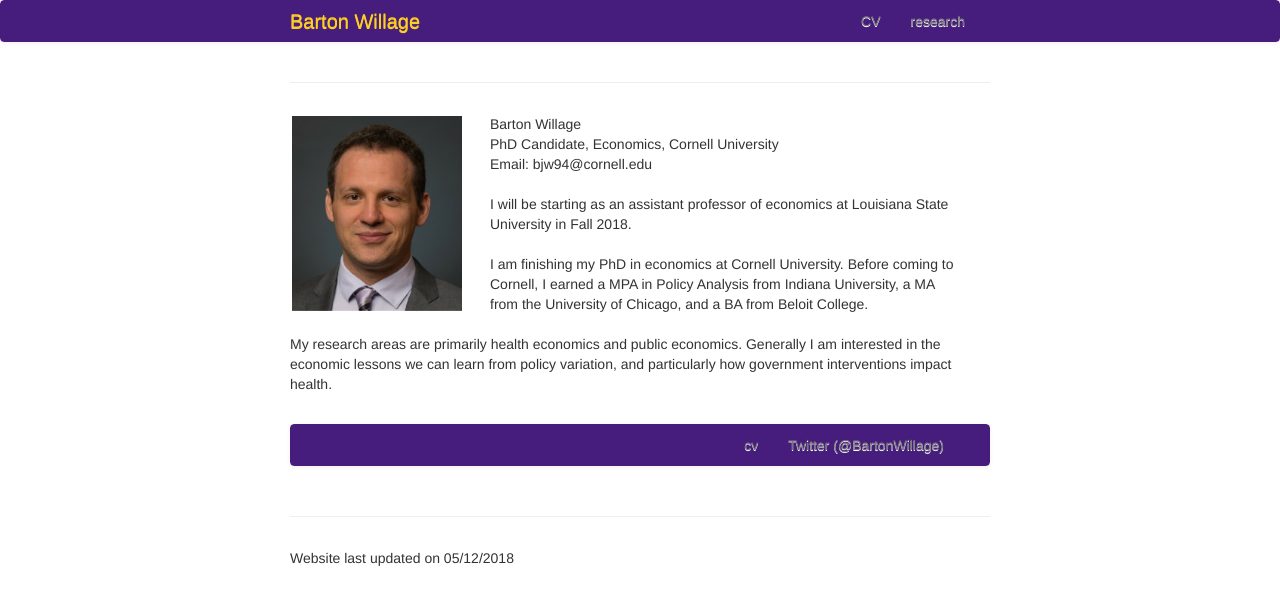
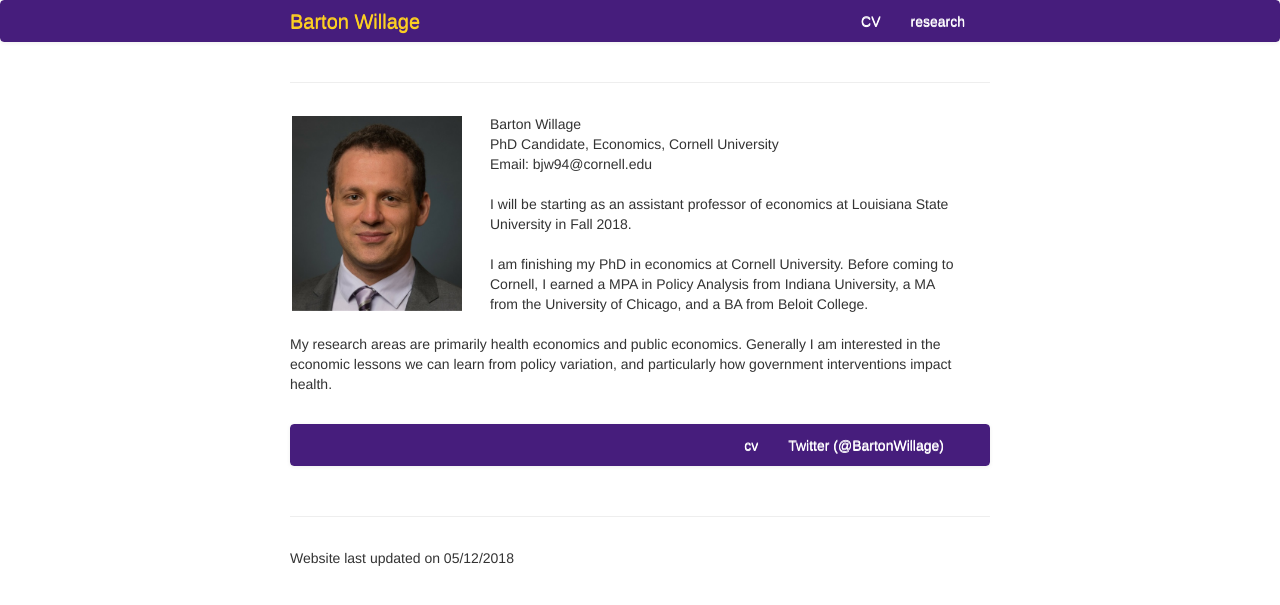
Before and after one commit to bjwillage/bjwillage.github.io, a Jekyll site: the page built from index.md, in a window 1280 px wide. Shown: the top 605 px of the page. Built offline with Jekyll 4.4.1, drawn with Linux system fonts in a browser that asks for light colours.

Commit message:
Update kbroman.css

```diff
--- a/assets/themes/twitter/css/kbroman.css
+++ b/assets/themes/twitter/css/kbroman.css
@@ -124,3 +124,13 @@ h1, h2, h3, h4 {
 .navbar-link:hover {
    color:#fccf22;
 }
+/*Change color of your website name in navigation bar
+.navbar .brand {
+   color: #ffffff;
+   text-shadow: 0 1px 0 #ffffff;
+}*/
+/*Change color of the links in the navigation bar:*/
+.navbar .nav>li>a {
+   color: #ffffff;
+   text-shadow: 0 1px 0 #ffffff;
+}
```
